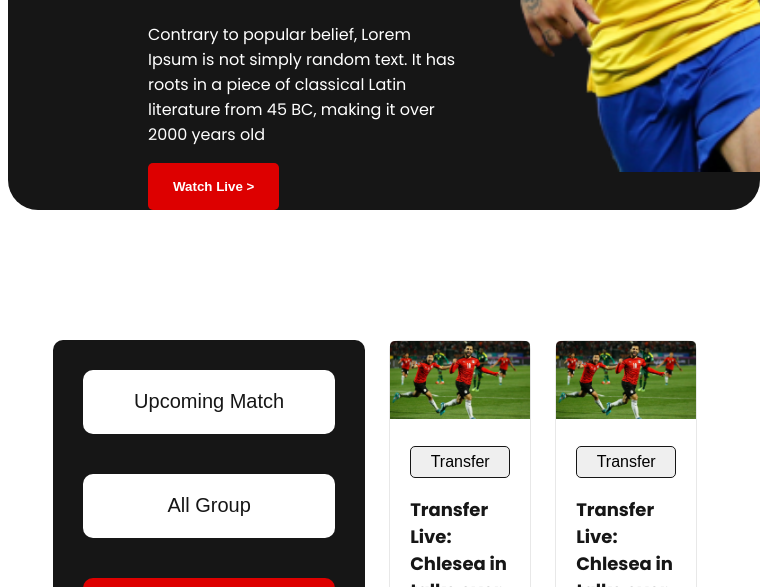
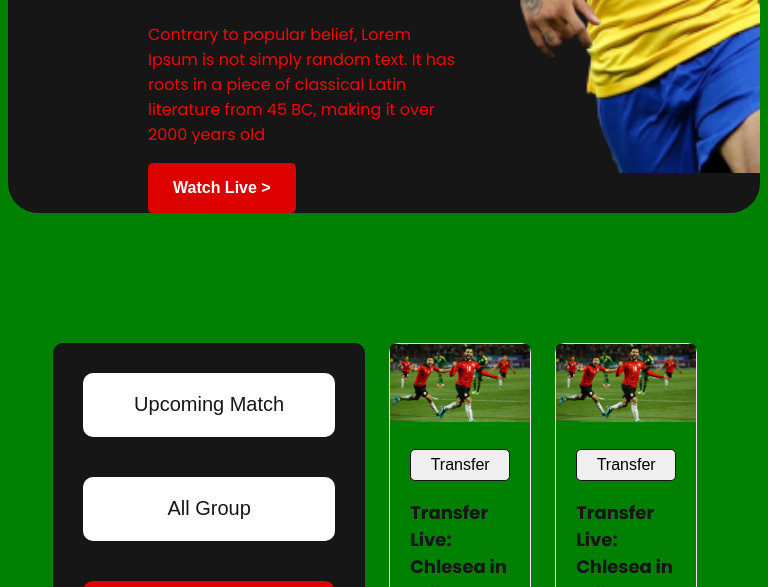
Before and after one commit to anayet2243/assignment-2, a plain HTML site: page index.html in a window 768 px wide. Shown: the part 513-1100 px from the top of the page. Drawn offline with Linux system fonts and the light colour scheme.

Commit message:
tab responsive

```diff
--- a/style.css
+++ b/style.css
@@ -62,8 +62,8 @@ body{
     border-radius: 5px;
     color: white;
     border: none;
-    font-size: 16xp;
-    font-weight: 600;
+    font-size: 16px;
+    font-weight: 700;
 
 
    }
@@ -210,6 +210,7 @@ body{
         color: #183153;
       }
 
+
       /* footer end */
 
       /* ------------------
@@ -268,3 +269,13 @@ body{
           }
 
         }
+
+        /* Tab device */
+        @media only screen and (min-width:689px) and (max-width:992px)  {
+          body{
+            background-color: green;
+          }
+          .header-text{
+            color: red;
+          }
+        }
```
